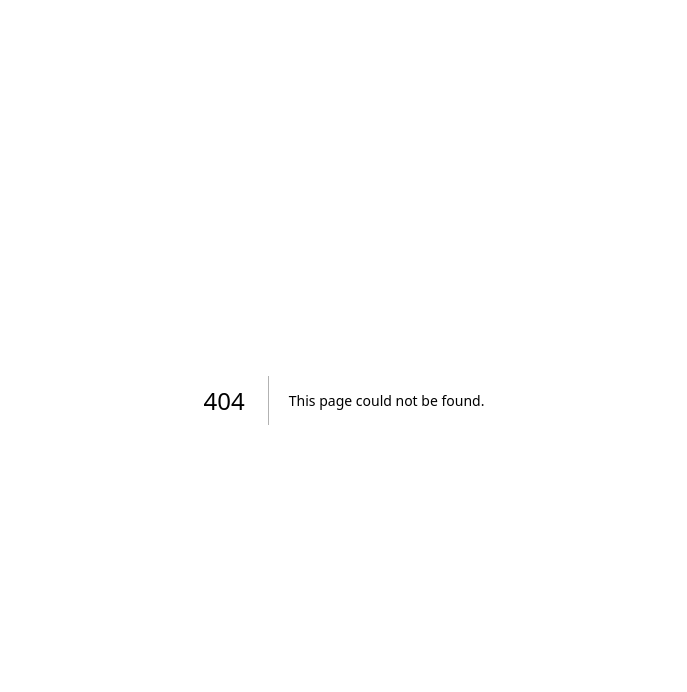
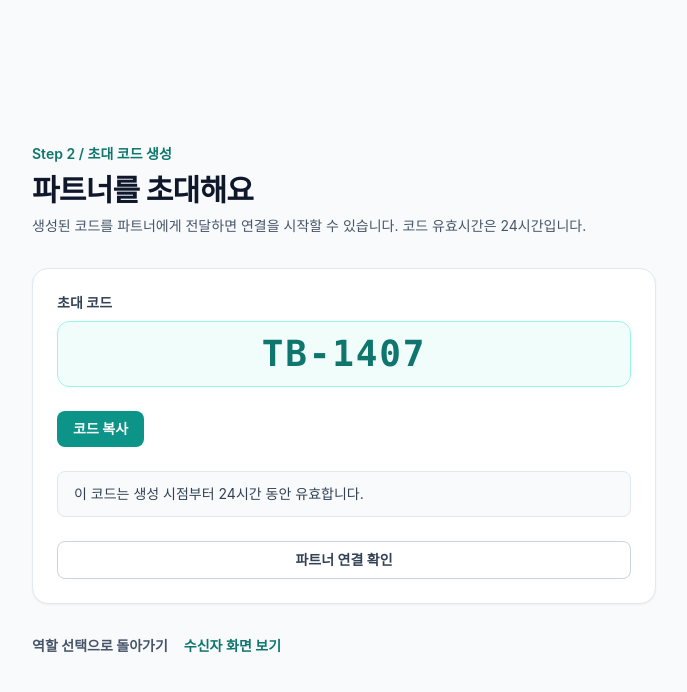
Before and after one commit to kimwoongjin/ticket-bar, a Next.js app: page /onboarding/create in a window 1280 px wide. Before the commit this address had no page. Shown: the top 692 px of the page, without its empty margins (296-983 px from the left). Built offline with nearby package versions, Linux system fonts and the light colour scheme.

Commit message:
온보딩 초대코드 생성 화면 추가
issuer용 코드 표시/복사/안내 UI를 구성해 Step 2 흐름을 시작할 수 있게 했다.

Ultraworked with [Sisyphus](https://github.com/code-yeongyu/oh-my-openagent)

Co-authored-by: Sisyphus <clio-agent@sisyphuslabs.ai>

```diff
--- /dev/null
+++ b/src/app/onboarding/create/page.tsx
@@ -0,0 +1,90 @@
+'use client';
+
+import Link from 'next/link';
+import { useMemo, useState } from 'react';
+
+const generateInviteCode = (): string => {
+  const randomNumber = Math.floor(Math.random() * 10000)
+    .toString()
+    .padStart(4, '0');
+
+  return `TB-${randomNumber}`;
+};
+
+const OnboardingCreatePage = () => {
+  const inviteCode = useMemo(() => generateInviteCode(), []);
+  const [copyFeedback, setCopyFeedback] = useState<'idle' | 'success' | 'error'>('idle');
+
+  const handleCopy = async () => {
+    try {
+      await navigator.clipboard.writeText(inviteCode);
+      setCopyFeedback('success');
+    } catch {
+      setCopyFeedback('error');
+    }
+  };
+
+  return (
+    <main className="mx-auto flex min-h-screen w-full max-w-2xl flex-col justify-center gap-8 px-6 py-10">
+      <section className="space-y-2">
+        <p className="text-sm font-semibold text-teal-700">Step 2 / 초대 코드 생성</p>
+        <h1 className="text-3xl font-bold tracking-tight text-slate-900">파트너를 초대해요</h1>
+        <p className="text-sm text-slate-600">
+          생성된 코드를 파트너에게 전달하면 연결을 시작할 수 있습니다. 코드 유효시간은 24시간입니다.
+        </p>
+      </section>
+
+      <section className="space-y-6 rounded-2xl border border-slate-200 bg-white p-6 shadow-sm">
+        <div className="space-y-2">
+          <p className="text-sm font-semibold text-slate-700">초대 코드</p>
+          <div className="rounded-xl border border-teal-200 bg-teal-50 px-4 py-3 text-center">
+            <span className="font-mono text-4xl font-bold tracking-wider text-teal-700">
+              {inviteCode}
+            </span>
+          </div>
+        </div>
+
+        <div className="flex flex-wrap items-center gap-3">
+          <button
+            type="button"
+            onClick={handleCopy}
+            className="rounded-lg bg-teal-600 px-4 py-2 text-sm font-semibold text-white transition hover:bg-teal-700"
+          >
+            코드 복사
+          </button>
+
+          {copyFeedback === 'success' && (
+            <p className="text-sm font-medium text-emerald-600">코드가 클립보드에 복사되었어요.</p>
+          )}
+          {copyFeedback === 'error' && (
+            <p className="text-sm font-medium text-rose-600">
+              복사에 실패했어요. 직접 코드를 전달해주세요.
+            </p>
+          )}
+        </div>
+
+        <div className="rounded-lg border border-slate-200 bg-slate-50 px-4 py-3 text-sm text-slate-700">
+          이 코드는 생성 시점부터 24시간 동안 유효합니다.
+        </div>
+
+        <button
+          type="button"
+          className="w-full rounded-lg border border-slate-300 bg-white px-4 py-2 text-sm font-semibold text-slate-700 transition hover:bg-slate-50"
+        >
+          파트너 연결 확인
+        </button>
+      </section>
+
+      <div className="flex items-center gap-4 text-sm">
+        <Link href="/onboarding" className="font-semibold text-slate-600 hover:text-slate-800">
+          역할 선택으로 돌아가기
+        </Link>
+        <Link href="/onboarding/join" className="font-semibold text-teal-700 hover:text-teal-800">
+          수신자 화면 보기
+        </Link>
+      </div>
+    </main>
+  );
+};
+
+export default OnboardingCreatePage;
```
